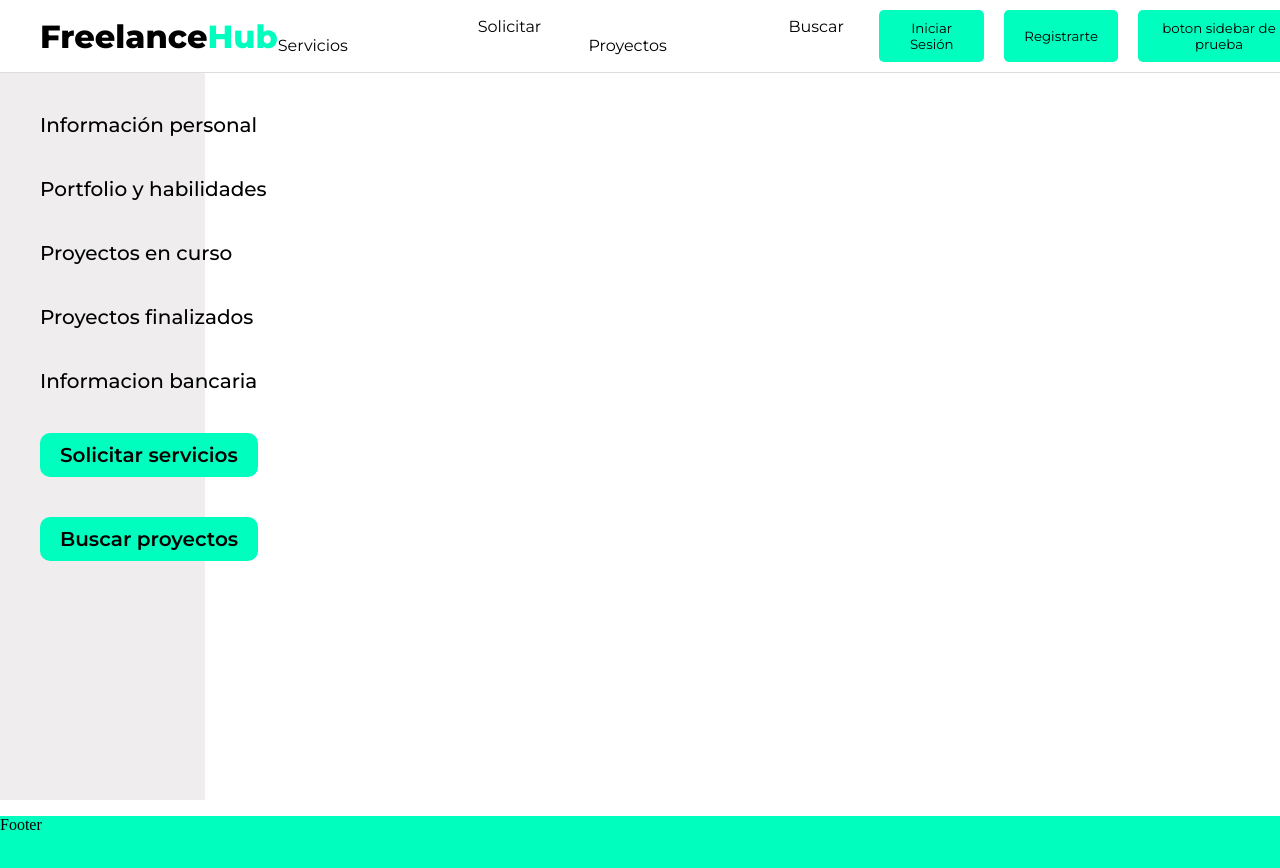
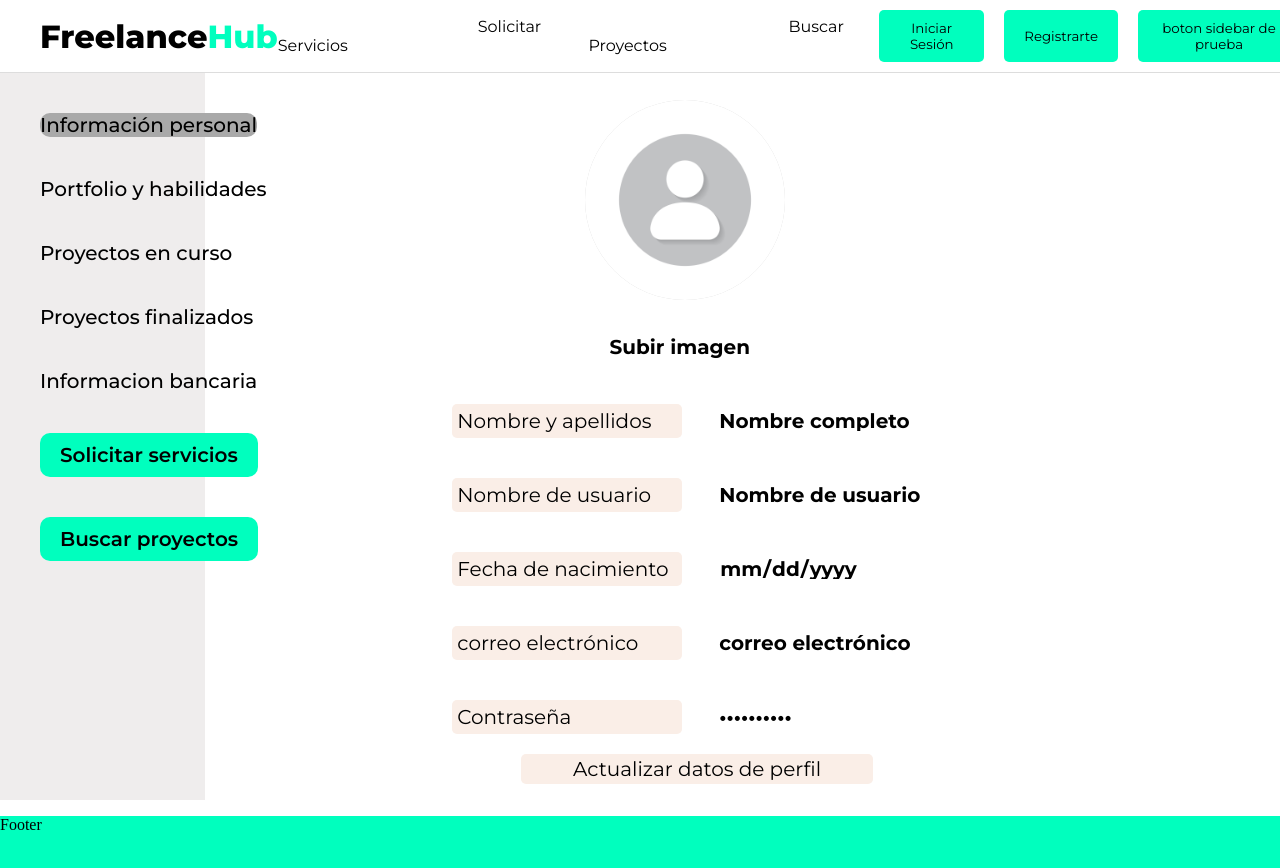
Before and after one commit to develhope/FS-ESP10-Team1-Project3, a React (Vite) app: page /sidebar in a window 1280 px wide. Shown: the top 868 px of the page. Built offline with nearby package versions, Linux system fonts and the light colour scheme.

Commit message:
Actualización Ousama y Carlos

```diff
--- a/src/components/sidebar-items-perfil/Sidebar.jsx
+++ b/src/components/sidebar-items-perfil/Sidebar.jsx
@@ -4,7 +4,7 @@ import { useNavigate } from "react-router-dom";
 
 function Sidebar() {
 
-  const [selected, setSelected] = useState(false);
+  const [selected, setSelected] = useState(0);
   const navigate = useNavigate();
 
   const items = [
--- a/src/components/sidebar-items-perfil/SidebarApp.jsx
+++ b/src/components/sidebar-items-perfil/SidebarApp.jsx
@@ -11,6 +11,7 @@ function SidebarApp() {
     <div className="elementsOnSidebar">
       <Sidebar />
       <Routes>
+        <Route path="/" element={<Info />} />
         <Route path="0" element={<Info />} />
         <Route path="1" element={<Portfolio />} />
         <Route path="2" element={<ProEnCurso />} />
--- a/src/components/sidebar-items-perfil/sidebar-items-css/info.css
+++ b/src/components/sidebar-items-perfil/sidebar-items-css/info.css
@@ -19,7 +19,8 @@
     gap: 10px;
 }
 .div-sidebar-element {
-    width: 100%;
+    width: 80%;
+
     display: flex;
     flex-direction: column;
     align-items: center;
--- a/src/components/sidebar-items-perfil/sidebar-items-css/infoBancaria.css
+++ b/src/components/sidebar-items-perfil/sidebar-items-css/infoBancaria.css
@@ -1,5 +1,5 @@
 .div-sidebar-element-infoBancaria {
-    width: 100%;
+    width: 80%;
     display: flex;
     flex-direction: column;
     align-items: center;
--- a/src/components/sidebar-items-perfil/sidebar-items-css/portfolio.css
+++ b/src/components/sidebar-items-perfil/sidebar-items-css/portfolio.css
@@ -1,5 +1,5 @@
 .div-sidebar-element-portfolio {
-    width: 100%;
+    width: 80%;
     display: flex;
     flex-direction: column;
     align-items: center;
--- a/src/components/sidebar-items-perfil/sidebar-items-css/proEnCurso.css
+++ b/src/components/sidebar-items-perfil/sidebar-items-css/proEnCurso.css
@@ -1,5 +1,5 @@
 .div-sidebar-element-proEnCurso {
-    width: 100%;
+    width: 60%;
     display: flex;
     flex-direction: column;
     align-items: center;
--- a/src/components/sidebar-items-perfil/sidebar-items-css/sidebar.css
+++ b/src/components/sidebar-items-perfil/sidebar-items-css/sidebar.css
@@ -7,6 +7,7 @@
     font-family: "Montserrat", sans-serif;
     font-weight: 500;
     font-size: 20px;
+    z-index: 1;
 
 }
 .listaSidebar {
```
